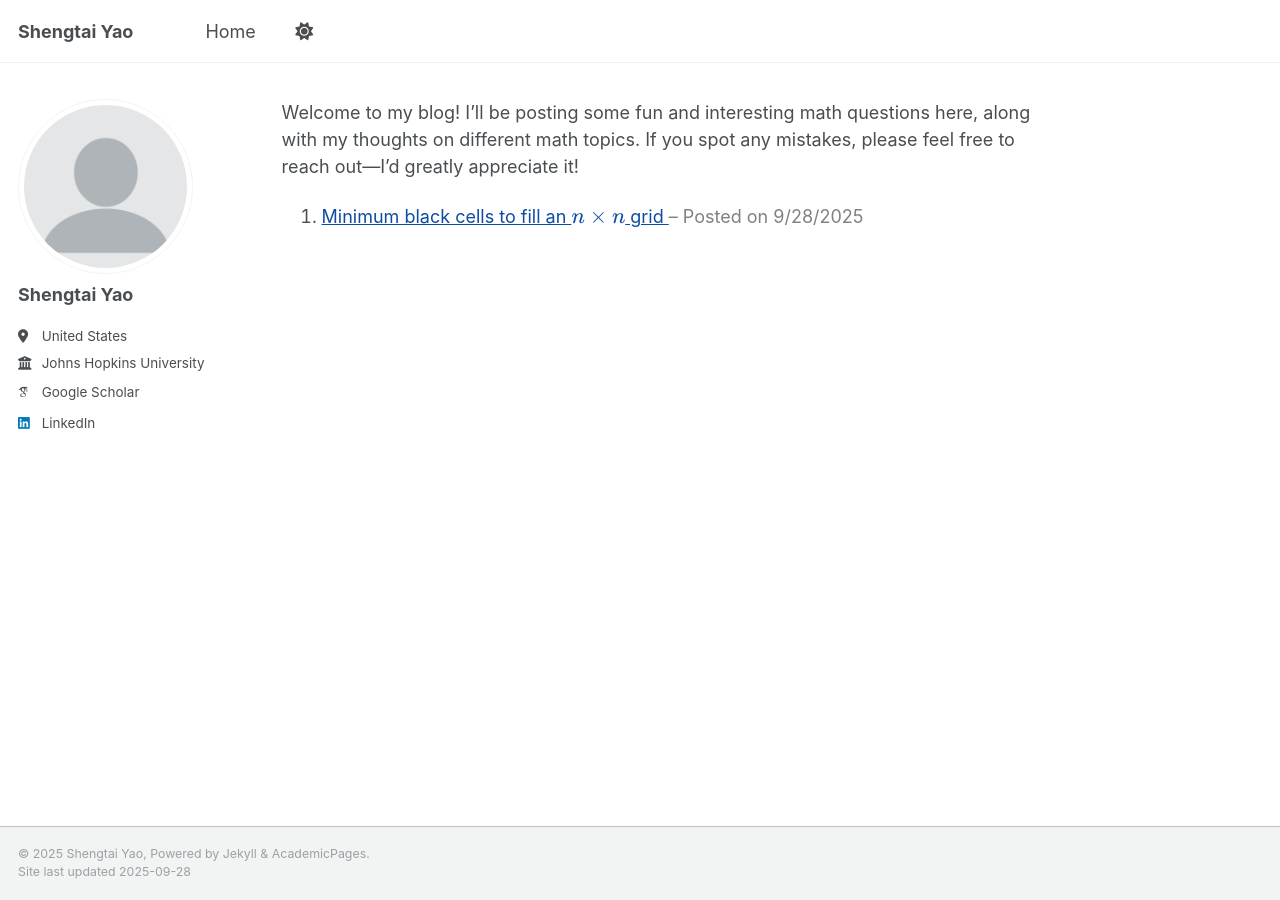
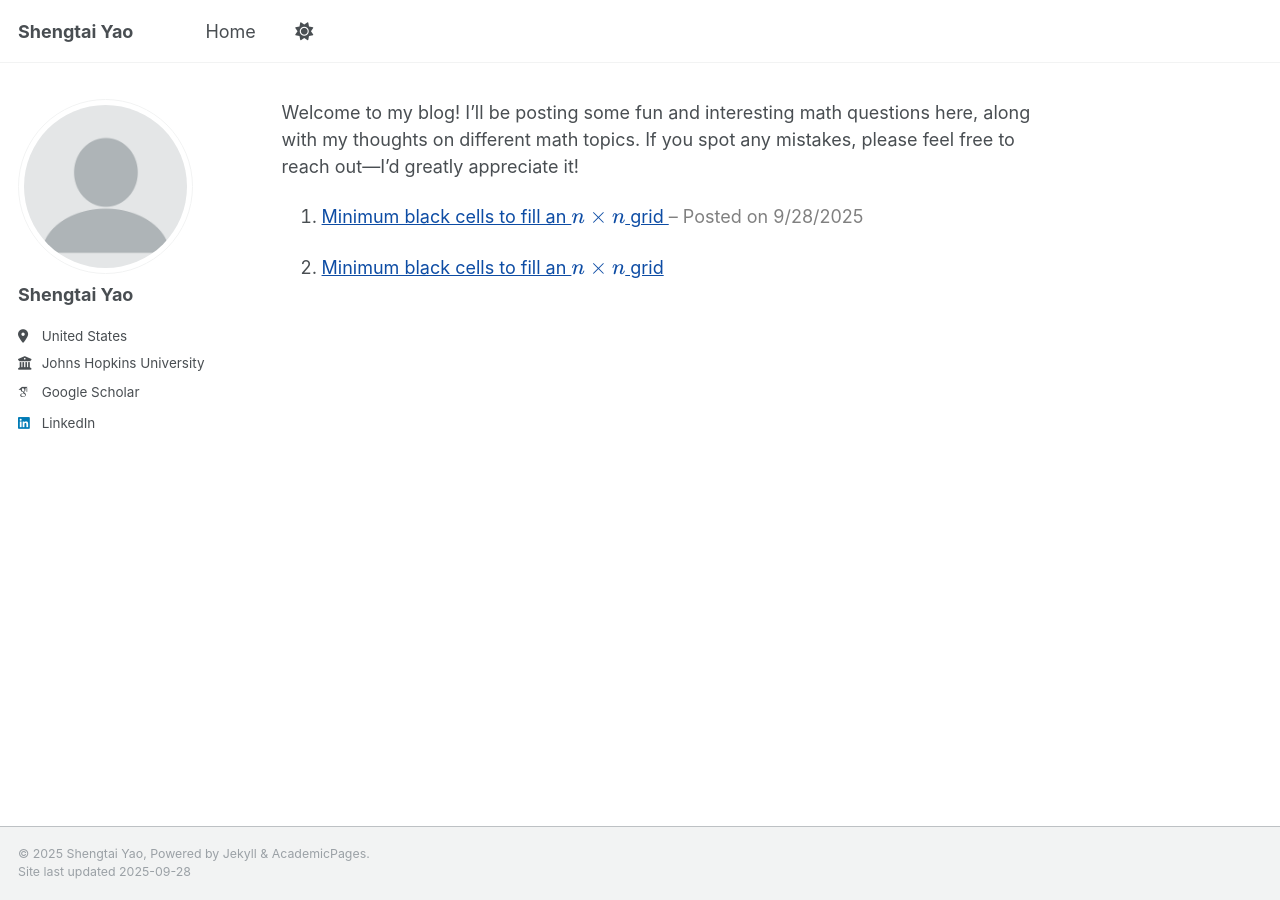
Before and after one commit to Yaoshengtai/Yaoshengtai.github.io, a Jekyll site: the page built from _pages/blog.md, in a window 1280 px wide. Built offline with Jekyll 4.4.1, drawn with Linux system fonts in a browser that asks for light colours; some web fonts are replaced.

Commit message:
Update blog.md

```diff
--- a/_pages/blog.md
+++ b/_pages/blog.md
@@ -20,3 +20,5 @@ Welcome to my blog! I’ll be posting some fun and interesting math questions he
 1. <a href="/blog/minimum_black_cells/">
   Minimum black cells to fill an \\( n \times n \\) grid
 </a>   <span style="color: gray;"> -- Posted on 9/28/2025</span>
+
+2. [Minimum black cells to fill an \\( n \times n \\) grid](/blog/minimum_black_cells/)
```
